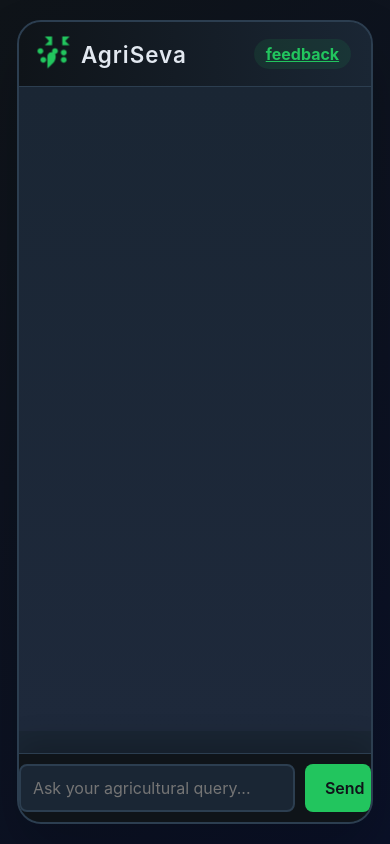
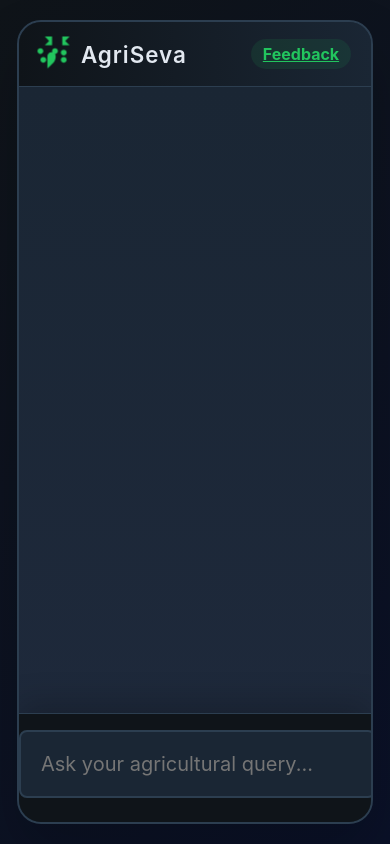
Before and after one commit to AarthShah/AgriSeva, a Flask app: page / in a window 390 px wide. Run offline with Flask 3, Linux system fonts and the light colour scheme.

Commit message:
Update index.html

```diff
--- a/templates/index.html
+++ b/templates/index.html
@@ -248,9 +248,19 @@
                 bottom: 0;
                 left: 0;
                 right: 0;
-                padding: 10px env(safe-area-inset-right) 10px env(safe-area-inset-left);
+                padding: 16px env(safe-area-inset-right) 24px env(safe-area-inset-left); /* Increased bottom padding */
                 background: var(--bg-primary);
                 z-index: 100;
+                gap: 10px;
+            }
+
+            #question {
+                padding: 20px; /* Increased input padding */
+                font-size: 20px; /* Prevent auto-zoom on focus */
+            }
+
+            .holographic-btn {
+                padding: 16px 20px; /* Slightly more padding */
             }
         }
     </style>
@@ -271,7 +281,7 @@
                 </svg>
                 AgriSeva
             </h1>
-            <a href="feedback" class="logo">feedback</a>
+            <a href="feedback" class="logo">Feedback</a>
         </div>
 
         <div class="chat-messages" id="chatMessages">
```
